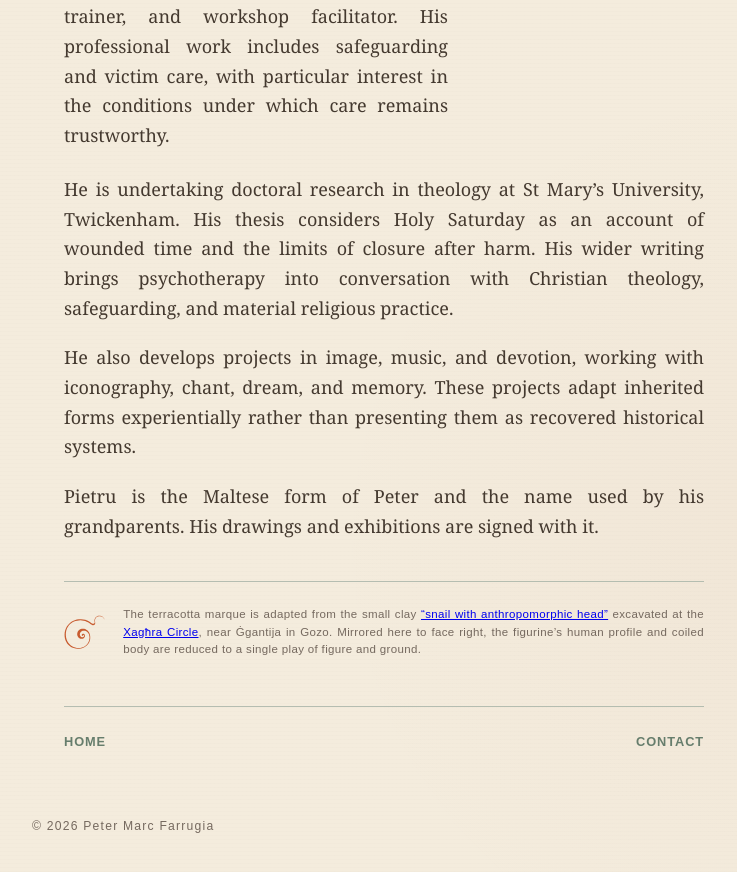
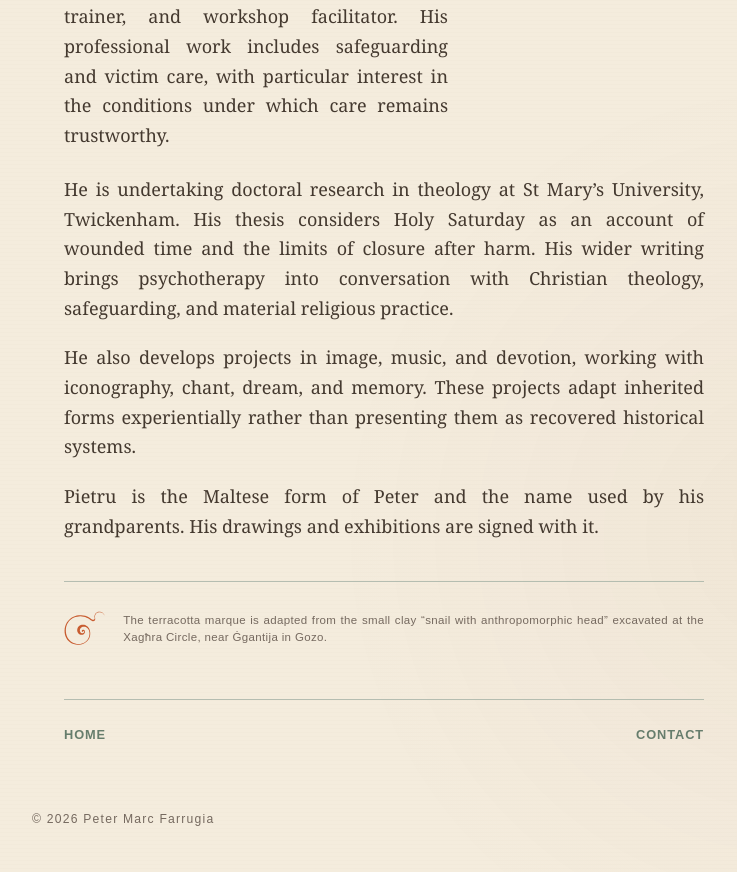
Before and after one commit to pytfarrugia-bit/pytfarrugia-bit.github.io, a Jekyll site: the page bio.html, which Jekyll copies as it is, in a window 1280 px wide and 900 px high, scrolled down 727 px. Shown: the top 872 px of the window, without its empty margins (256-993 px from the left). Built offline with Jekyll 4.4.1, drawn with Linux system fonts in a browser that asks for light colours.

Commit message:
Update bio marque description

```diff
--- a/bio.html
+++ b/bio.html
@@ -88,7 +88,7 @@
 
     <aside class="marque-note">
       <img src="logo-mark.svg?v=20260726.2" alt="The terracotta marque adapted from the Xagħra Circle snail with anthropomorphic head">
-      <p>The terracotta marque is adapted from the small clay <a href="https://isaw.nyu.edu/exhibitions/malta/checklist/14-snail-32223.jpg/view" target="_blank" rel="noopener">“snail with anthropomorphic head”</a> excavated at the <a href="https://heritagemalta.mt/explore/xaghra-circle/" target="_blank" rel="noopener">Xagħra Circle</a>, near Ġgantija in Gozo. Mirrored here to face right, the figurine’s human profile and coiled body are reduced to a single play of figure and ground.</p>
+      <p>The terracotta marque is adapted from the small clay “snail with anthropomorphic head” excavated at the Xagħra Circle, near Ġgantija in Gozo.</p>
     </aside>
 
     <p class="page-return"><a href="index.html">Home</a><a href="index.html#contact">Contact</a></p>
```
